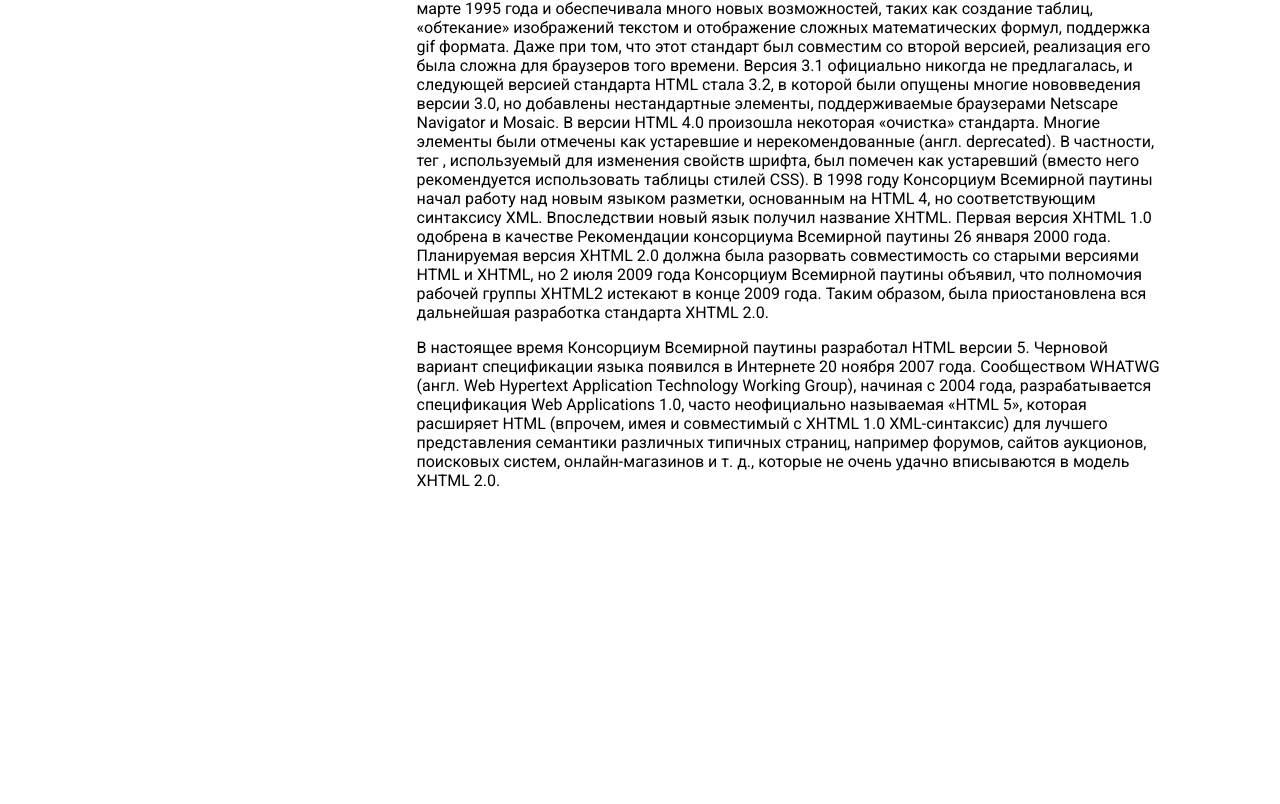
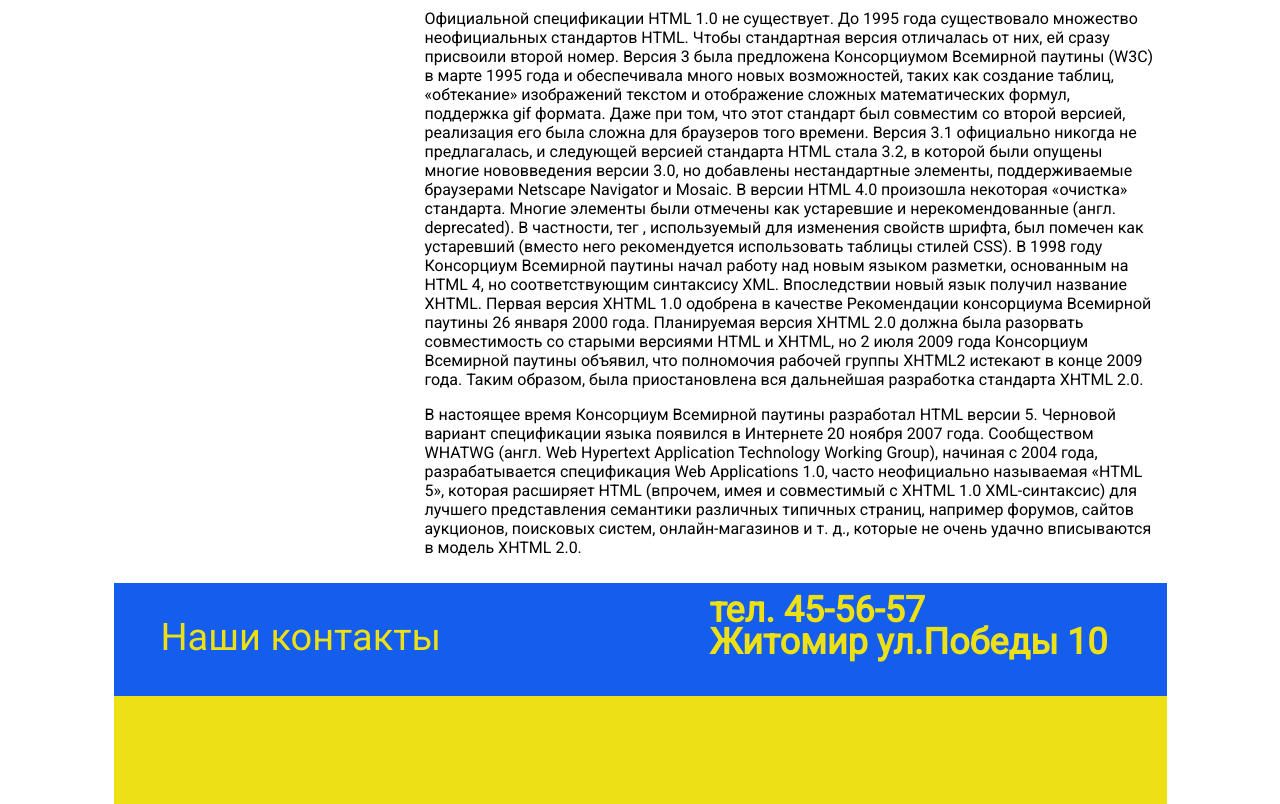
Before and after one commit to rossanoua/IThub_home_work3, a plain HTML site: page index.html in a window 1280 px wide. Shown: the part 3069-3873 px from the top of the page. Before the commit the page ends 3575 px from the top, so only its background shows below. Drawn offline with Linux system fonts and the light colour scheme.

Commit message:
almost done

```diff
--- a/css/style.css
+++ b/css/style.css
@@ -89,12 +89,53 @@ details li:nth-child(odd){
     background-color: #ccc;
 }
 
-article{
-    width:750px;
+article {
+    margin: 0 auto;
+    padding: 10px;
+    width: 732px;
     float: right;
 }
 
 .map{
     width:412px;
     margin:30px auto;
+
 }
+
+.clear{
+    width:100%;
+    clear: both;
+}
+
+.first_section {
+    height: 113px;
+    background-color: #155DED;
+}
+
+.first_section{
+    color: #ede115;
+}
+
+.first_section h1 {
+    margin: 32px 0 0 47px;
+    float: left;
+    font-size: 38px;
+    font-weight: lighter;
+}
+
+.first_section p {
+    margin: -10px 0 0 0;
+}
+
+.first_section address {
+    float: right;
+    font-size: 36px;
+    margin: 16px 59px 0 0;
+    font-weight: bold;
+    font-style: normal;
+}
+
+.second_section {
+    height: 108px;
+    background-color: #ede115;
+}
--- a/index.html
+++ b/index.html
@@ -153,8 +153,19 @@
         </article>
             <!--end article-->
         </div>
-            <div class="clear"></div>
+    <div class="clear"></div>
+    <footer>
+        <div class="first_section">
+            <h1>Наши контакты</h1>
+            <address>
+                <p>тел. 45-56-57</p>
+                <p>Житомир ул.Победы 10</p>
+            </address>
+        </div>
+        <div class="second_section">
 
+        </div>
+    </footer>
     <script src="js/jquery-3.1.1.min.js"></script>
     <script src="js/jquery.maphilight.min.js"></script>
     <script>
```
